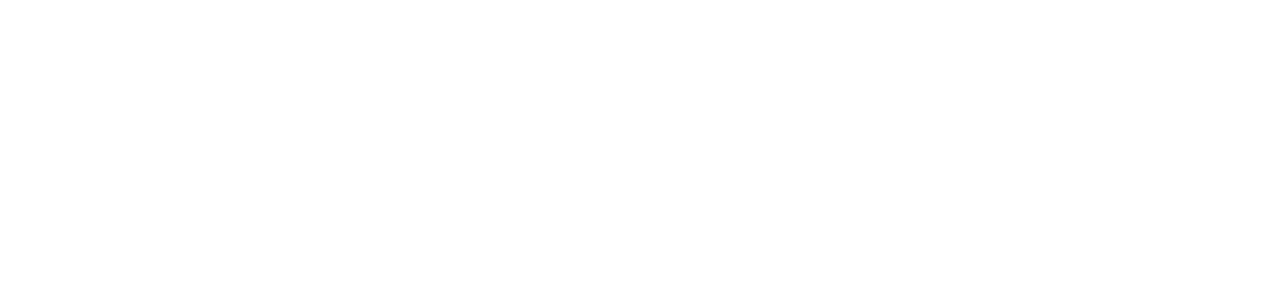
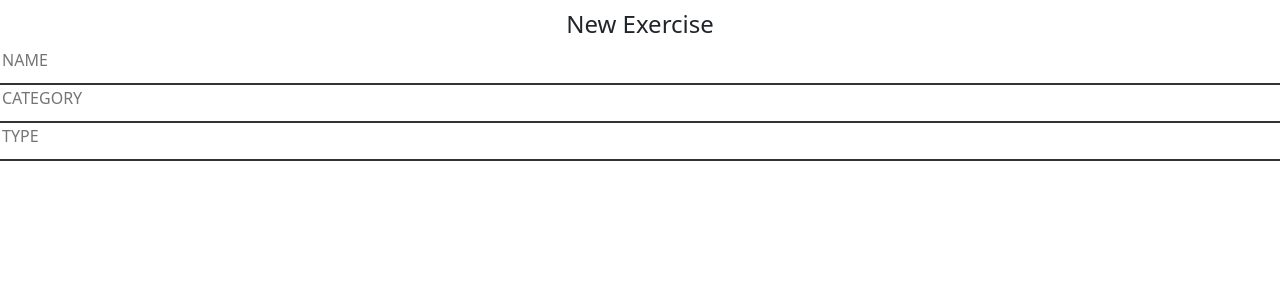
Before and after one commit to yashsharman/track-fit, a React (Create React App) app: page /addnewexercise in a window 1280 px wide. Before the commit this address had no page. Shown: the top 300 px of the page. Built offline with nearby package versions, Linux system fonts and the light colour scheme.

Commit message:
addnewexercise page added

```diff
--- a/src/App.js
+++ b/src/App.js
@@ -3,6 +3,7 @@
 import RecordExercise from './component/recordExercise/RecordExercise.component';
 import HomePage from './component/homePage/HomePage.component';
 import Search from './component/search/search.component';
+import AddNewExercise from './component/addNewExercise/addnewexercise.component';
 
 const data = {
 
@@ -126,6 +127,7 @@
         <Route path='/record-exercise/*' element={<RecordExercise />}/>
         <Route path='/' element={<HomePage data={data} />}/>
         <Route path='/search' element={<Search data={data} />}/>
+        <Route path='/addnewexercise' element={<AddNewExercise />}/>
       </Routes>
     </div>
   );
--- /dev/null
+++ b/src/component/addNewExercise/addnewexercise.component.jsx
@@ -0,0 +1,36 @@
+import React from 'react';
+import './addnewexercise.styles.css';
+
+function AddNewExercisePage() {
+  return (
+    <div className='main-div'>
+     <div className=''>
+      <h4>New Exercise</h4>
+
+      <div className='div-name'>
+      <input
+        placeholder='NAME'
+        className='name'
+      />
+      </div>
+
+      <div className='div-category'>
+      <input
+        placeholder='CATEGORY'
+        className='category'
+      />
+      </div>
+
+      <div className='div-type'>
+      <input
+        placeholder='TYPE'
+        className='type'
+      />
+      </div>
+
+     </div>
+    </div>
+  );
+}
+
+export default AddNewExercisePage;
--- /dev/null
+++ b/src/component/addNewExercise/addnewexercise.styles.css
@@ -0,0 +1,39 @@
+.main-div{
+    margin-top: 10px;
+}
+
+.div-name {
+    text-align: left;
+    border-bottom: 2px solid #333;
+}
+
+.name{
+    border: none;
+    outline: none;
+    text-align: left;
+    margin-bottom: 10px;
+}
+
+.div-category {
+    text-align: left;
+    border-bottom: 2px solid #333;
+}
+
+.category {
+    border: none;
+    outline: none;
+    text-align: left;
+    margin-bottom: 10px;
+}
+
+.div-type {
+    text-align: left;
+    border-bottom: 2px solid #333;
+}
+
+.type {
+    border: none;
+    outline: none;
+    text-align: left;
+    margin-bottom: 10px;
+}
--- a/src/component/search/search.component.jsx
+++ b/src/component/search/search.component.jsx
@@ -47,11 +47,13 @@
 
   return (
     <div className='search-container-page'>
-    <div className='search-header'>
+
+     <div className='search-header'>
       <h4 className='all-exercise-heading'>Exercises</h4>
-      {/* <h3 className='search-text'>Search</h3> */}
-      <button className='add-button'>+</button>
-    </div>
+       <Link to='/addnewexercise' className='add-new-link'>
+        <button className='add-button'>+</button>
+       </Link>
+     </div>
       <i className='search-icon'>🔍</i>
       {/* <SearchIcon className='custom-search-icon' /> */}
       <input
```
Also changed, not shown: src/component/addnewexercise.jsx (renamed from src/component/search/addnewexercise.jsx).
